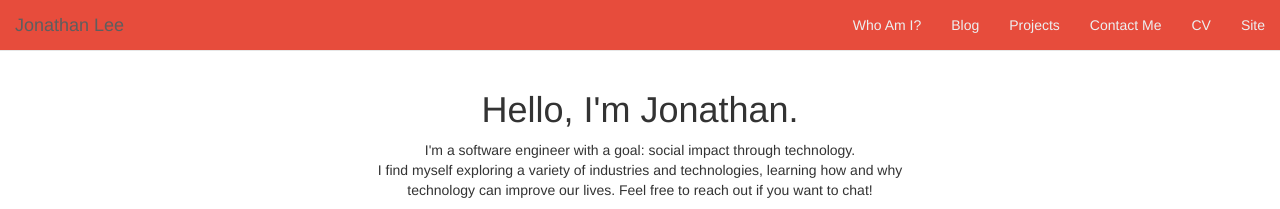
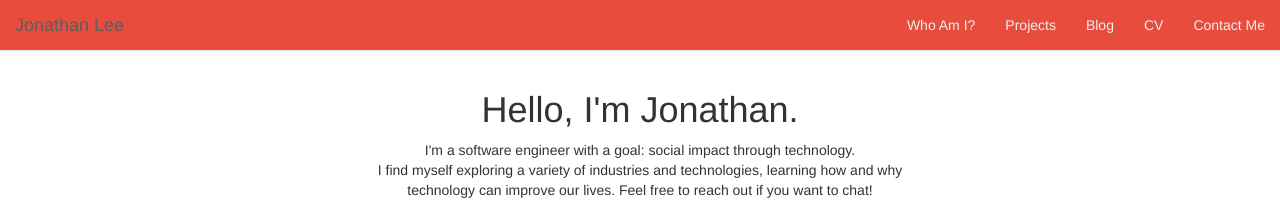
Before and after one commit to jhjonathanlee/jhjonathanlee.github.io, a Jekyll site: the page built from index.html, in a window 1280 px wide. Shown: the top 209 px of the page. Built offline with Jekyll 4.4.1, drawn with Linux system fonts in a browser that asks for light colours.

Commit message:
changed navbar links and update project links

```diff
--- a/_layouts/default.html
+++ b/_layouts/default.html
@@ -15,11 +15,10 @@
   				</div>
   				<ul class="nav navbar-nav navbar-right">
   					<li><a href="/#whoami">Who Am I?</a></li>
+            <li><a href="/#projects">Projects</a></li>
   					<li><a href="/blog">Blog</a></li>
-  					<li><a href="/#projects">Projects</a></li>
-  					<li><a href="/#contactMe">Contact Me</a></li>
   					<li><a href="/resources/misc/leejonathan-cv.pdf">CV</a></li>
-  					<li><a href="/#aboutSite">Site</a></li>
+            <li><a href="/#contactMe">Contact Me</a></li>
   				</ul>
   			</div>
   		</nav>
--- a/index.html
+++ b/index.html
@@ -17,10 +17,10 @@ title: Jonathan Lee
     <a href="https://github.com/jeremychen0127/ARnance"><img class="img-responsive img-thumbnail project-thumbs" src="resources/images/arnance.png"></a>
   </div>
   <div class="col-md-2">
-    <a href="#"><img class="img-responsive img-thumbnail project-thumbs" src="resources/images/visuchef.png"></a>
+    <a href="https://github.com/mding5692/nhacks-photo-recipe-search"><img class="img-responsive img-thumbnail project-thumbs" src="resources/images/visuchef.png"></a>
   </div>
   <div class="col-md-2">
-    <a href="#"><img class="img-responsive img-thumbnail project-thumbs" src="resources/images/m_dist-us.png"></a>
+    <a href="https://github.com/jhjonathanlee/meteorite-data"><img class="img-responsive img-thumbnail project-thumbs" src="resources/images/m_dist-us.png"></a>
   </div>
 </div>
 </div>
```
